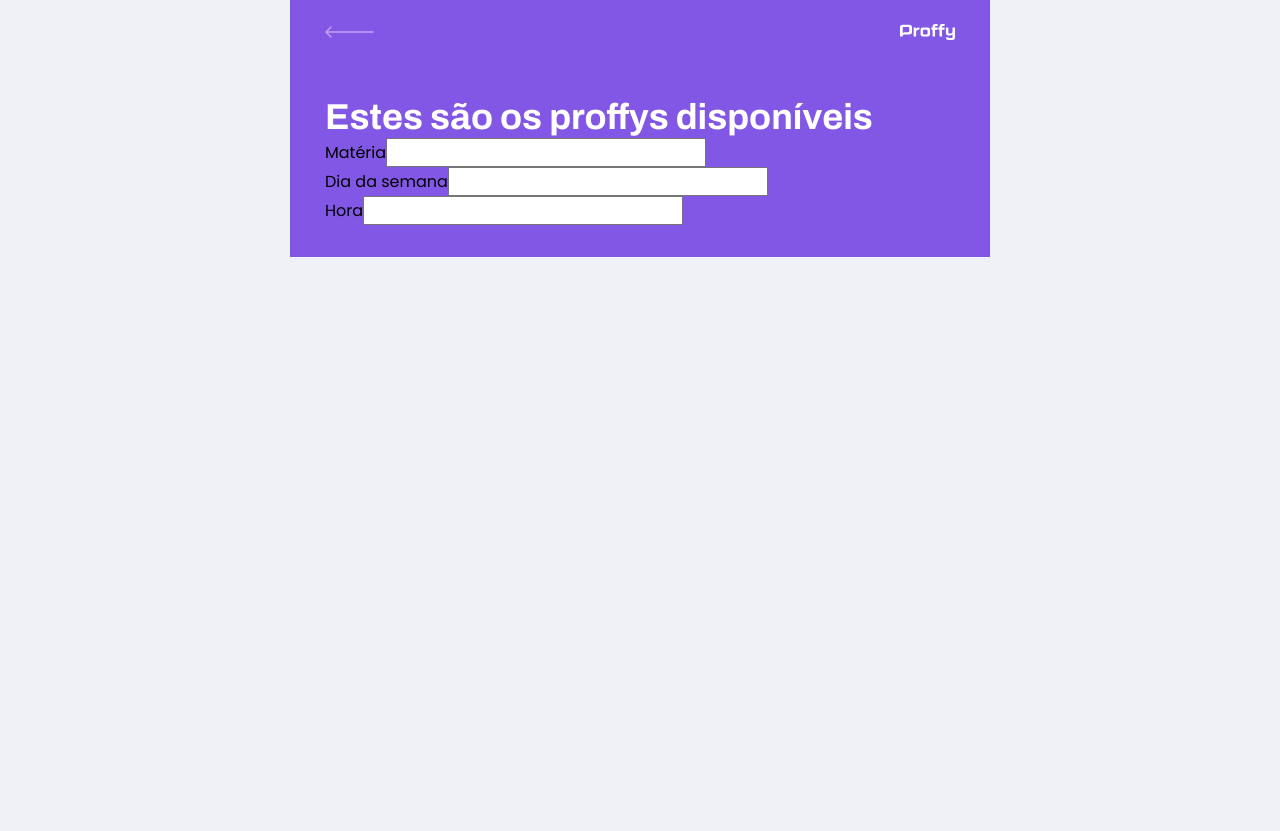
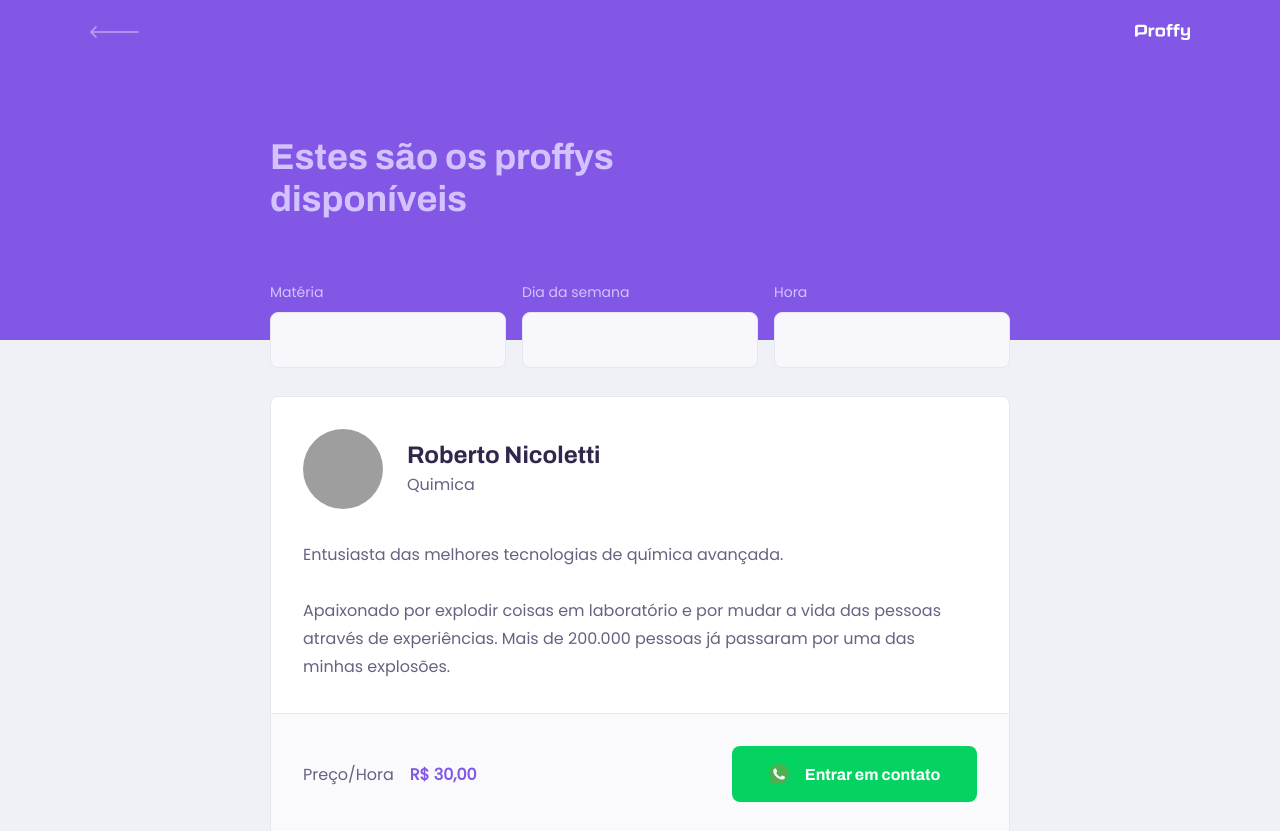
Before and after one commit to robertourias/nlw-proffy, a React (Create React App) app in the folder web/: page /study in a window 1280 px wide. Shown: the top 831 px of the page. Before the commit the page ends 800 px from the top, so only its background shows below. Built offline with nearby package versions, Linux system fonts and the light colour scheme; grey boxes are pictures that could not be loaded.

Commit message:
Finalizando layout do TeacherList

```diff
--- a/web/src/assets/global.css
+++ b/web/src/assets/global.css
@@ -46,6 +46,7 @@
   button,
   textarea {
       font: 500 1.6rem 'Poppins';
+      color: var(--color-text-base);
   }
 
   .container {
--- a/web/src/components/PageHeader/styles.css
+++ b/web/src/components/PageHeader/styles.css
@@ -0,0 +1,66 @@
+.page-header {
+    display: flex;
+    flex-direction: column;
+    background-color: var(--color-primary);
+}
+
+.page-header .top-bar-container {
+    width: 90%;
+    margin: 0 auto;
+    display: flex;
+    justify-content: space-between;
+    align-items: center;
+    color: var(--color-text-in-primary);
+    padding: 1.6rem 0;
+}
+
+.page-header .top-bar-container a {
+    height: 3.2rem;
+    transition: opacity 0.2s;
+}
+
+.page-header .top-bar-container a:hover {
+    opacity: 0.6;
+}
+
+.page-header .top-bar-container > img {
+    height: 1.6rem;
+}
+
+.page-header .header-content {
+    width: 90%;
+    margin: 0 auto;
+    position: relative;
+    margin: 3.2rem auto;
+}
+
+.page-header .header-content strong {
+    font: 700 3.6rem 'Archivo';
+    line-height: 4.2rem;
+    color: var(--color-text-in-primary)
+}
+
+@media (min-width: 700px) {
+    .page-header {
+        height: 340px;
+    }
+
+    .page-header .top-bar-container {
+        max-width: 1100px;
+    }
+
+    .page-header .header-content {
+        flex: 1;
+        max-width: 740px;
+        margin: 0 auto;
+        padding-bottom: 48px;
+        display: flex;
+        flex-direction: column;
+        justify-content: center;
+        align-items: flex-start;
+    }
+
+    .page-header .header-content strong {
+        max-width: 350px;
+    }
+}
--- /dev/null
+++ b/web/src/components/TeacherItem/index.tsx
@@ -0,0 +1,38 @@
+import React from 'react';
+
+import './styles.css';
+
+import whatsappIcon from '../../assets/images/icons/whatsapp.svg'
+
+function TeacherItem() {
+    return (
+        <article className="teacher-item">
+                    <header>
+                        <img src="https://avatars0.githubusercontent.com/u/2049373?s=460&u=a32908dcb5d3441e58eb296f2cd04a7cb68eaa57&v=4" alt="Roberto Nicoletti"/>
+                        <div>
+                            <strong>Roberto Nicoletti</strong>
+                            <span>Quimica</span>
+                        </div>
+                    </header>
+
+                    <p>
+                        Entusiasta das melhores tecnologias de química avançada.
+                        <br/><br/>
+                        Apaixonado por explodir coisas em laboratório e por mudar a vida das pessoas através de experiências. Mais de 200.000 pessoas já passaram por uma das minhas explosões.
+                    </p>
+
+                    <footer>
+                        <p>
+                            Preço/Hora
+                            <strong>R$ 30,00</strong>
+                        </p>
+                        <button type="button">
+                            <img src={whatsappIcon} alt="Whatsapp"/>
+                            Entrar em contato
+                        </button>
+                    </footer>
+                </article>
+    );
+}
+
+export default TeacherItem;
--- /dev/null
+++ b/web/src/components/TeacherItem/styles.css
@@ -0,0 +1,102 @@
+.teacher-item {
+    background: var(--color-box-base);
+    border: 1px solid var(--color-line-in-white);
+    border-radius: 0.8rem;
+    margin-top: 2.4rem;
+    overflow: hidden;
+}
+
+.teacher-item header {
+    padding: 3.2rem 2rem;
+    display: flex;
+    align-items: center;
+}
+
+.teacher-item header img {
+    width: 8rem;
+    height: 8rem;
+    border-radius: 50%;
+}
+
+.teacher-item header div {
+    margin-left: 2.4rem;
+}
+
+.teacher-item header strong {
+    font: 700 2.4rem 'Archivo';
+    display: block;
+    color: var(--color-text-title);
+}
+
+.teacher-item header span {
+    font-size: 1.6rem;
+    display: block;
+    margin-top: 0.4rem;
+}
+
+.teacher-item > p {
+    padding: 0 2rem;
+    font-size: 1.6rem;
+    line-height: 2.8rem;
+}
+
+.teacher-item footer {
+    padding: 3.2rem 2rem;
+    background: var(--color-box-footer);
+    border-top: 1px solid var(--color-line-in-white);
+    margin-top: 3.2rem;
+    display: flex;
+    align-items: center;
+    justify-content: space-between;
+}
+
+.teacher-item footer p strong {
+    color: var(--color-primary);
+    font-size: 1.6rem;
+    display: block;
+}
+
+.teacher-item footer button {
+    width: 20rem;
+    height: 5.6rem;
+    background: var(--color-secundary);
+    color: var(--color-button-text);
+    border: 0;
+    border-radius: 0.8rem;
+    cursor: pointer;
+    font: 700 1.4rem 'Archivo';
+    display: flex;
+    align-items: center;
+    justify-content: space-evenly;
+    transition: 0.2s;
+}
+
+.teacher-item footer button:hover {
+    background: var(--color-secundary-dark);
+}
+
+@media (min-width: 700px) {
+    .teacher-item header,
+    .teacher-item footer {
+        padding: 3.2rem;
+    }
+
+    .teacher-item > p {
+        padding: 0 3.2rem;
+    }
+
+    .teacher-item footer p strong {
+        display: initial;
+        margin-left: 1.6rem;
+    }
+
+    .teacher-item footer button {
+        width: 24.5rem;
+        font-size: 1.6rem;
+        justify-content: center;
+    }
+
+    .teacher-item footer button img {
+        margin-right: 1.6rem;
+    }
+}
--- a/web/src/pages/TeacherList/index.tsx
+++ b/web/src/pages/TeacherList/index.tsx
@@ -1,13 +1,15 @@
 import React from 'react';
 
 import PageHeader from '../../components/PageHeader/index';
+
 import './styles.css';
+import TeacherItem from '../../components/TeacherItem/index';
 
 function TeacherList() {
     return (
         <div id="page-teacher-list" className="container">
             <PageHeader title="Estes são os proffys disponíveis">
-                <form id="search-teacher">
+                <form id="search-teachers">
                     <div className="input-block">
                         <label htmlFor="subject">Matéria</label>
                         <input type="text" id="subject" />
@@ -24,6 +26,14 @@
                     </div>
                 </form>
             </PageHeader>
+
+            <main>
+                <TeacherItem />
+                <TeacherItem />
+                <TeacherItem />
+                <TeacherItem />
+                <TeacherItem />
+            </main>
         </div>
     )
 }
--- a/web/src/pages/TeacherList/styles.css
+++ b/web/src/pages/TeacherList/styles.css
@@ -3,44 +3,74 @@
     height: 100vh;
 }
 
-.page-header {
-    display: flex;
-    flex-direction: column;
-    background-color: var(--color-primary);
+#search-teachers {
+    margin-top: 3.2rem;
 }
 
-.page-header .top-bar-container {
-    width: 90%;
-    margin: 0 auto;
-    display: flex;
-    justify-content: space-between;
-    align-items: center;
+#search-teachers label {
     color: var(--color-text-in-primary);
-    padding: 1.6rem 0;
 }
 
-.page-header .top-bar-container a {
-    height: 3.2rem;
-    transition: opacity 0.2s;
+#search-teachers .input-block {
+    position: relative;
 }
 
-.page-header .top-bar-container a:hover {
-    opacity: 0.6;
+#search-teachers .input-block + .input-block {
+    margin-top: 1.4rem;
 }
 
-.page-header .top-bar-container > img {
-    height: 1.6rem;
+#search-teachers .input-block label {
+    font-size: 1.4rem;
 }
 
-.page-header .header-content {
-    width: 90%;
-    margin: 0 auto;
-    position: relative;
-    margin: 3.2rem auto;
+#search-teachers .input-block input {
+    width: 100%;
+    height: 5.6rem;
+    margin-top: 0.8rem;
+    border-radius: 0.8rem;
+    background-color: var(--color-input-background);
+    border: 1px solid var(--color-line-in-white);
+    outline: 0;
+    padding: 0 1.6rem;
+    font: 1.6rem 'Archivo';
 }
 
-.page-header .header-content strong {
-    font: 700 3.6rem 'Archivo';
-    line-height: 4.2rem;
-    color: var(--color-title-in-primary)
+#search-teachers .input-block:focus-within::after {
+    width: calc(100% - 3.2rem);
+    height: 2px;
+    content: '';
+    background: var(--color-primary-light);
+    position: absolute;
+    left: 1.6rem;
+    right: 1.6rem;
+    bottom: 0;
 }
+
+#page-teacher-list main {
+    margin: 3.2rem auto;
+    width: 90%;
+}
+
+@media (min-width: 700px) {
+    #page-teacher-list {
+        max-width: 100%;
+    }
+
+    #search-teachers {
+        display: grid;
+        grid-template-columns: repeat(3, 1fr);
+        column-gap: 16px;
+        position: absolute;
+        bottom: -28px;
+    }
+
+    #search-teachers .input-block + .input-block {
+        margin-top: 0;
+    }
+
+    #page-teacher-list main {
+        padding: 3.2rem 0;
+        max-width: 740px;
+        margin: 0 auto;
+    }
+}
```
